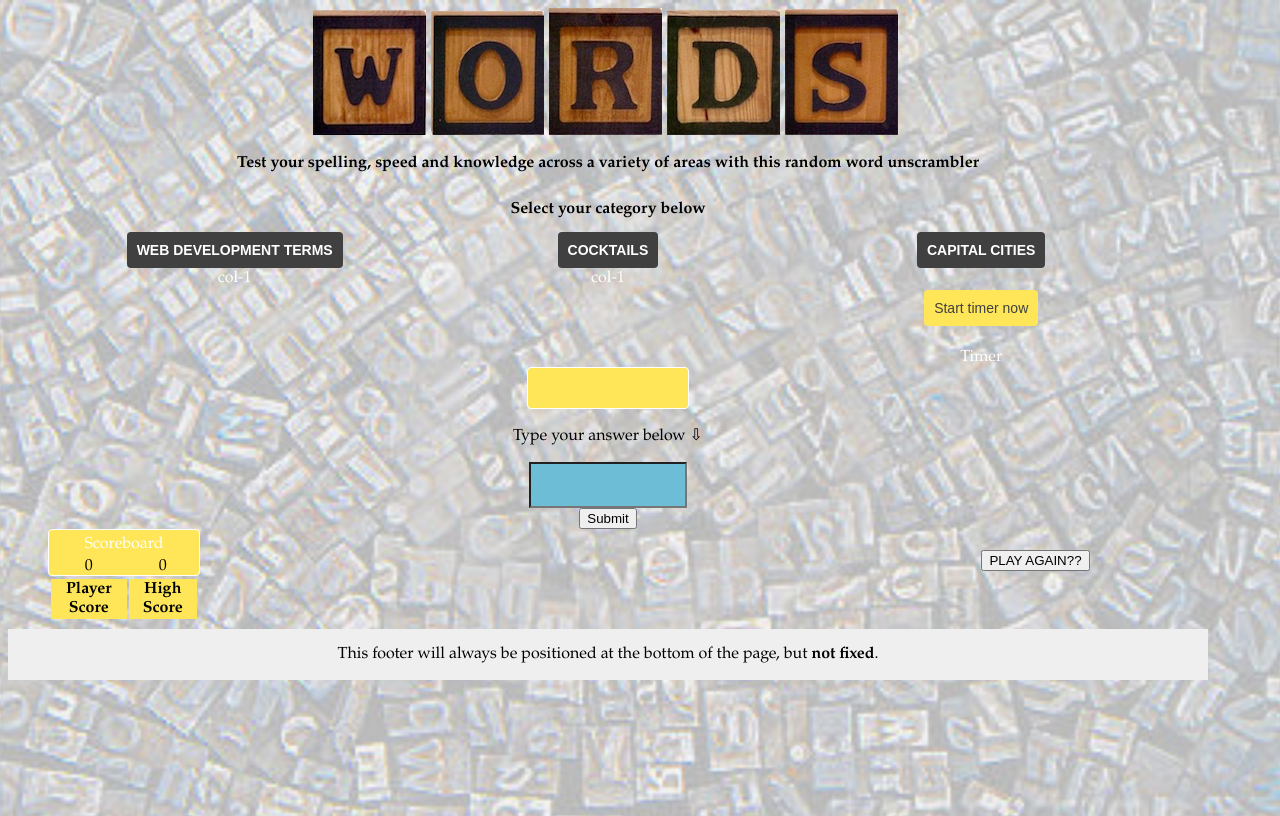
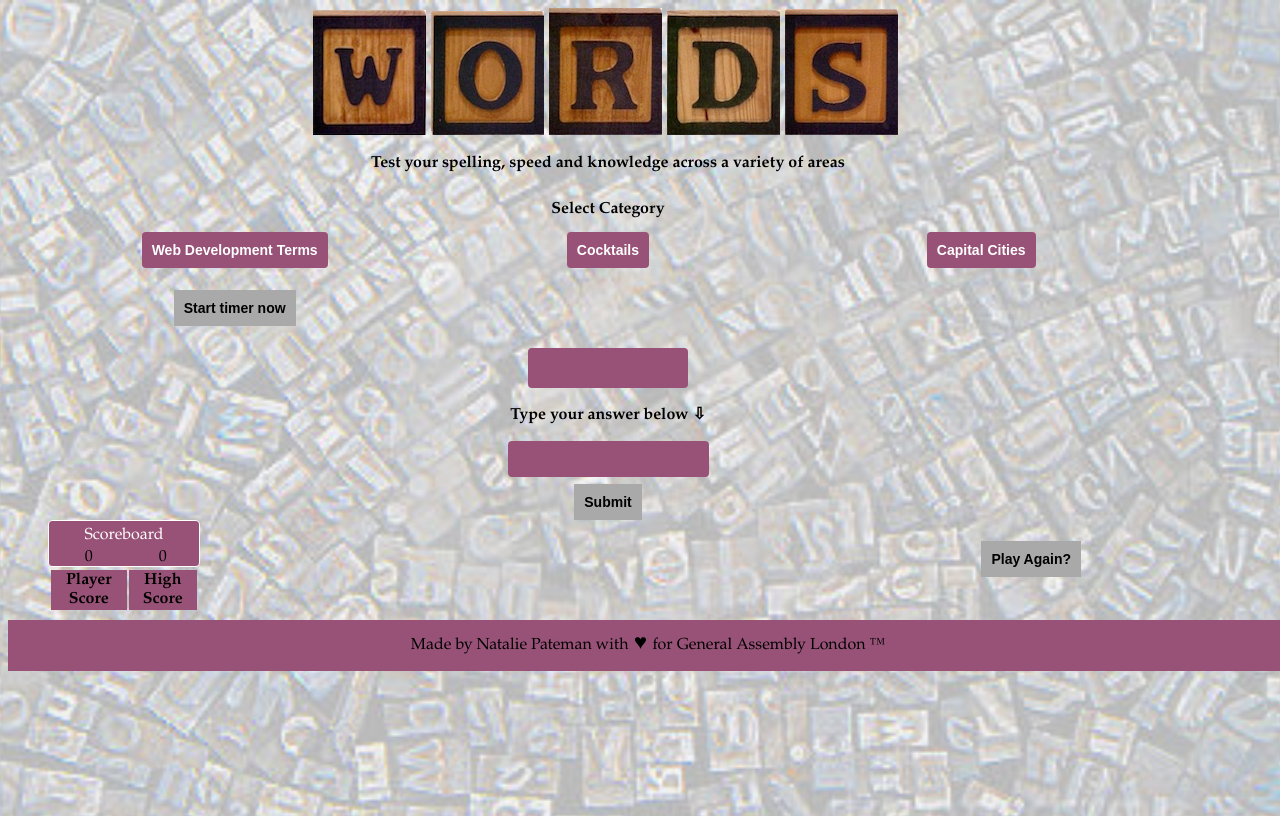
Before and after one commit to nataliemp28/WDI-London-Project-1---Game, a PHP site: page / in a window 1280 px wide. Run offline with PHP 8.4, Linux system fonts and the light colour scheme.

Commit message:
game updates

```diff
--- a/css/style.css
+++ b/css/style.css
@@ -92,14 +92,7 @@ font-size: 16px;
 text-align: center;
 }
 
-#userInput {
-display: block;
-margin: 0 auto;
-width: 100px;
-font-size: 18px;
-margin-top: 5px;
-font-family: "Arial Black", Gadget, sans-serif;
-}
+
 container {
 margin: 0 auto;
 width: 960px;
@@ -179,7 +172,7 @@ outline: 1px solid #F6A1A1;
   /*margin: 0px 15px 15px 15px;*/
 }
 #selectorButtonOne, #selectorButtonTwo, #selectorButtonThree {
-  background-color: #404040;
+  background-color: #985277;
   border: none;
   color: white;
   padding: 10px;
@@ -203,59 +196,54 @@ outline: 1px solid #F6A1A1;
   bottom: 0;
   left: 0;
   padding: 1rem;
-  background-color: #efefef;
+  background-color: #985277;
   text-align: center;
 }
-#startButton {
-  background-color: #FFE658;;
+#startButton, #userInput, #reset {
+  background-color: #A9A9A9;
   border: none;
-  color: #404040;
+  padding: 10px;
+  text-align: center;
+  text-decoration: none;
+  font-size: 14px;
+  border-radius: none;
+  margin: auto;
+  width: auto;
+  color: black;
+  font-weight: bold;
+}
+#userInput {
+  margin-top: 7px;
+}
+
+#timer {
+  color: black;
+  text-align: center;
+
+}
+
+#currentPlayerWord {
+  background-color: #985277;
+  border: none;
+  color: white;
   padding: 10px;
   text-align: center;
   text-decoration: none;
   font-size: 14px;
   border-radius: 4px;
-  margin: auto;
-  width: auto;
-}
-/*#timer {
-background-color: #FFE658;
-display: inline-block;
-width: 150px;
-height: 50px;
-line-height: 50px;
-font-size: 14px;
-text-align: left;
-border: 1.5px solid white;
-border-radius: 4px;
-/*position: absolute;
-right: 122px;
-top: 55%;
-margin: 0 auto;
-}*/
-
-#currentPlayerWord {
-  background-color: #6DBDD6;
-  color: black;
-  font-size: 14px;
-  width: 150px;
-  height: 40px;
-  margin: 0 auto;
-  /*display: block;*/
-  /*box-shadow: 10px 10px 5px #888888;*/
   text-align: center;
 }
+
 #scrambled {
   /*display: block;*/
   width: 150px;
   height: 30px;
   line-height: 30px;
-  border: 1.5px solid white;
   padding: 5px;
   border-radius: 4px;
   text-align: center;
   /*margin-left: 40%;*/
-  background-color: #FFE658;
+  background-color: #985277;
   font-size: 18px;
   margin: 0 auto;
 }
@@ -269,7 +257,7 @@ margin: 0 auto;
   margin-top: -10.2%;*/
   width: 150px;
   height: 40px;
-  background-color: #FFE658;
+  background-color: #985277;
   color: black;
   border-radius: 4px;
 }
@@ -287,8 +275,8 @@ ul, li {
   height: 100px;
 }
 .animated {
-    -webkit-animation-duration: 8s;
-    animation-duration: 8s;
+    -webkit-animation-duration: 6s;
+    animation-duration: 6s;
     -webkit-animation-fill-mode: both;
     animation-fill-mode: both;
 }
--- a/index.html
+++ b/index.html
@@ -11,62 +11,7 @@
 
 </head>
 <body>
-
-  <!-- <header><h1>Word Unscrambler</h1>
-  <h3>Test your spelling, speed and knowledge across a variety of areas with this random word unscrambler</h3>
-</header> -->
-<!--
-<img src = "/assets/wordsearch.jpg"> -->
-<!--
-<div>
-
-</div> -->
-
-<!-- <h2>Select your category below</h2>
-<div>
-<button type="button" name="CategoryOne" id="selectorButtonOne" class="selectors">WEB DEVELOPMENT TERMS</button>
-<button type="button" name="CategoryTwo" id="selectorButtonTwo" class="selectors"><strong>COCKTAILS</strong></button>
-<button type="button" name="CategoryThree" id="selectorButtonThree" class="selectors">CAPITAL CITIES</button>
-</div> -->
-
-<!-- <li>
-<ol id="scrambled"></ol>
-<ol id="timer" type="reset">Timer</ol>
-</li> -->
-
-<!-- <div id="container">
-<form id="playerInput" action="type_submit">
-<p>Type your answer below &#8681;</p>
-<div>  <input type="text" id="currentPlayerWord"> </div>
-<div>  <button type="submit" id="userInput">Submit</button></div>
-</form>
-</div> -->
-
-<!-- <div>
-<button type="reset" id="reset">PLAY AGAIN??</button>
-</div> -->
-
-<!-- <div class="scoreboard">
-<h2>Scoreboard</h2>
-<table>
-<tbody>
-<tr>
-<td id="playerScore" type="reset">0</td>
-<td id="highScore">0</td>
-</tr>
-</tbody>
-<tfoot>
-<tr>
-<th>Player Score</th>
-<th>High Score</th>
-</tr>
-</tfoot>
-</table> -->
-<!--
-</div> -->
-
   <div class="grid-container outline">
-
 
     <div class="container">
       <div class="row">
@@ -74,17 +19,17 @@
       </div>
 
       <div class="row">
-      <div class="col-6 center"><h2>Test your spelling, speed and knowledge across a variety of areas with this random word unscrambler</h2></div>
+        <div class="col-6 center"><h2>Test your spelling, speed and knowledge across a variety of areas</h2></div>
       </div>
 
       <div class="row">
-      <div class="col-6 center"><h2>Select your category below</h2></div>
+        <div class="col-6 center"><h2>Select Category</h2></div>
       </div>
 
       <div class="row">
-      <div class="col-2 center"><button type="button" name="CategoryOne" id="selectorButtonOne" class="selectors">WEB DEVELOPMENT TERMS</button></div>
-      <div class="col-2 center"><button type="button" name="CategoryTwo" id="selectorButtonTwo" class="selectors"><strong>COCKTAILS</strong></button></div>
-      <div class="col-2 center"><button type="button" name="CategoryThree" id="selectorButtonThree" class="selectors">CAPITAL CITIES</button></div>
+        <div class="col-2 center"><button type="button" name="CategoryOne" id="selectorButtonOne" class="selectors">Web Development Terms</button></div>
+        <div class="col-2 center"><button type="button" name="CategoryTwo" id="selectorButtonTwo" class="selectors"><strong>Cocktails</strong></button></div>
+        <div class="col-2 center"><button type="button" name="CategoryThree" id="selectorButtonThree" class="selectors">Capital Cities</button></div>
       </div>
 
       <div class="row">
@@ -92,17 +37,13 @@
       </div>
 
       <div class="row">
-      <div class="col-2"><p>col-1</p></div>
-      <div class="col-2"><p>col-1</p></div>
         <div class="col-2 center"><h4><button type="button" id="startButton" class="mycenter">Start timer now</button></h4>
-      <p id="timer" type="reset">Timer</p></div>
+          <p id="timer" class="mycenter" type="reset"></p></div>
           <audio id="soundtrack" class="audio"></audio>
           <audio id="failSound" class="audio"></audio>
         </div>
 
         <div class="row">
-      <!-- <div class="col-2"><p>col-1</p></div>
-      <div class="col-2"><p>col-1</p></div> -->
           <div class="col-6 center">
             <li>
               <ul id="scrambled"></ul>
@@ -111,11 +52,9 @@
         </div>
 
         <div class="row">
-        <!-- <div class="col-2"><p>col-1</p></div>
-        <div class="col-2"><p>col-1</p></div> -->
           <div class="col-6 center">
             <form id="playerInput" action="type_submit">
-            <p>Type your answer below &#8681;</p>
+              <p><strong>Type your answer below &#8681;</strong></p>
               <div><input type="text" id="currentPlayerWord"></div>
               <div><button type="submit" id="userInput">Submit</button></div>
             </form>
@@ -136,37 +75,12 @@
               </tr>
             </table>
           </div>
-        <!-- <div class="col-3"><p>col-1</p></div> -->
-        <!-- <div class="col-3"><p>col-1</p></div> -->
-        <div class="col-1 right"><h4><button type="reset" id="reset">PLAY AGAIN??</button></h4></div>
+          <div class="col-1 right"><h4><button type="reset" id="reset">Play Again?</button></h4></div>
+        </div>
       </div>
     </div>
 
-    <!-- <div class="row">
-    <div class="col-1"><p>col-1</p></div>
-    <div class="col-1"><p>col-1</p></div>
-    <div class="col-1"><p>col-1</p></div>
-    <div class="col-1"><p>col-1</p></div>
-  </div>
-  <div class="row">
-  <div class="col-2"><p>col-2</p></div>
-  <div class="col-2"><p>col-2</p></div>
-  <div class="col-2"><p>col-2</p></div>
-</div>
-<div class="row">
-<div class="col-3"><p>col-3</p></div>
-<div class="col-3"><p>col-3</p></div>
-</div>
-<div class="row">
-<div class="col-4"><p>col-4</p></div>
-<div class="col-2"><p>col-2</p></div>
-</div>
-<div class="row">
-<div class="col-5"><p>col-5</p></div>
-<div class="col-1"><p>col-1</p></div>
-</div> -->
-
-<div class="footer">This footer will always be positioned at the bottom of the page, but <strong>not fixed</strong>.</div>
+    <div class="footer">Made by Natalie Pateman with &#9829; for General Assembly London &#8482;</div>
 
   </div>
 </body>
```
Lines whose indentation alone changed are shown as unchanged.
